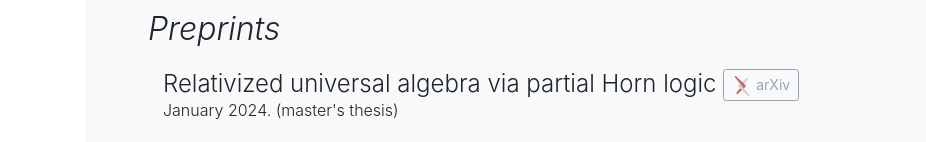
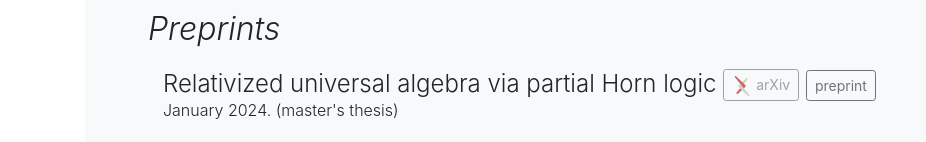
Before and after one commit to ykawase5048/yutokawase, a plain HTML site: page paper.html in a window 1280 px wide. Shown: the part 371-513 px from the top of the page, without its empty margins (0-926 px from the left). Drawn offline with nearby package versions, Linux system fonts and the light colour scheme; a web font is replaced by a local one.

Commit message:
Update paper.html

```diff
--- a/paper.html
+++ b/paper.html
@@ -65,6 +65,11 @@
                             arXiv
                         </div>
                     </a>
+                    <a class="btn btn-outline-secondary btn-sm" href="./notes/masters_thesis.pdf" role="button" target="_blank">
+                        <div>
+                            preprint
+                        </div>
+                    </a>
                 </h4>
                 <h6 class="font-weight-light">January 2024. (master's thesis)</h6>
             </div>
```
